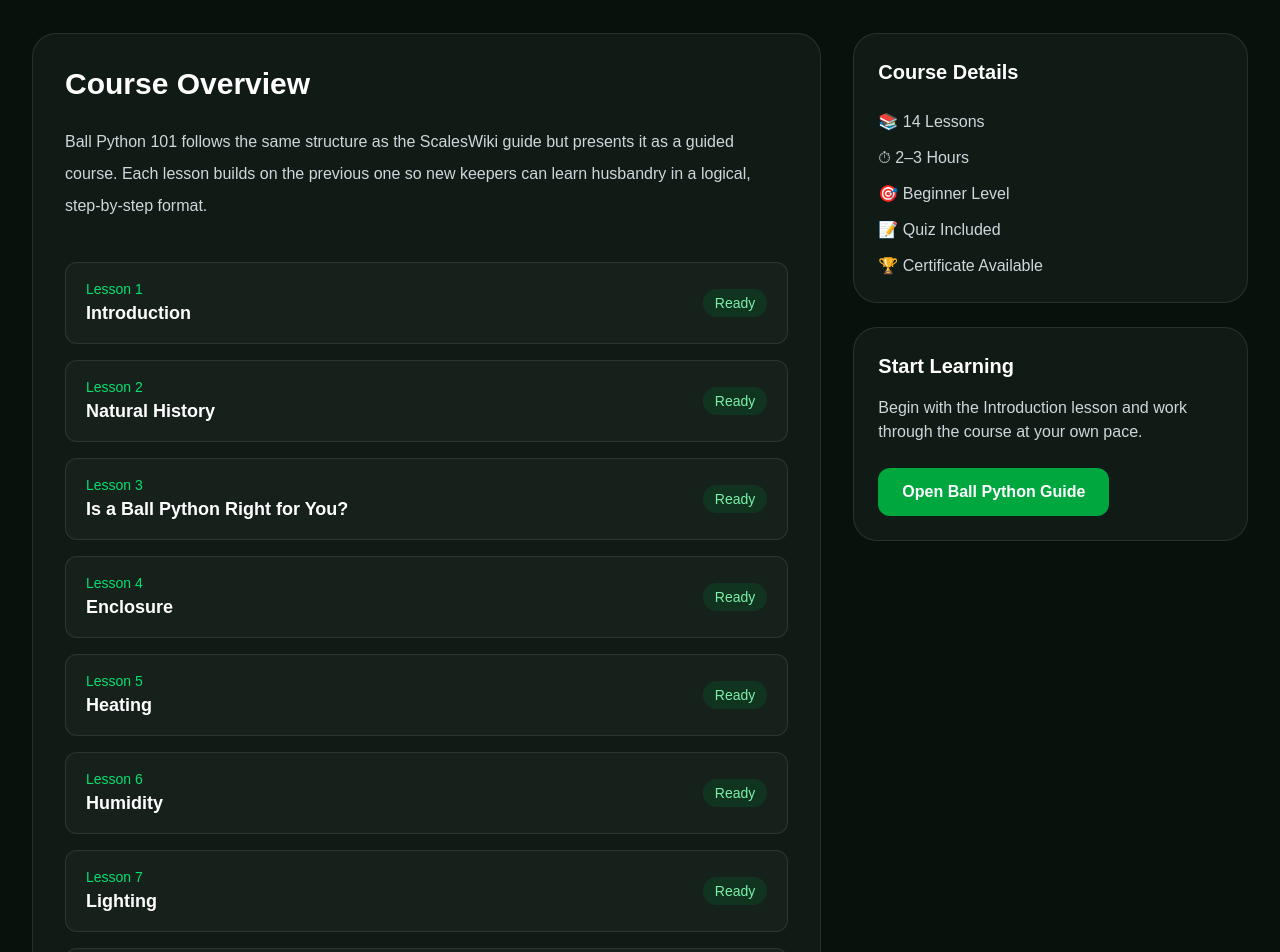
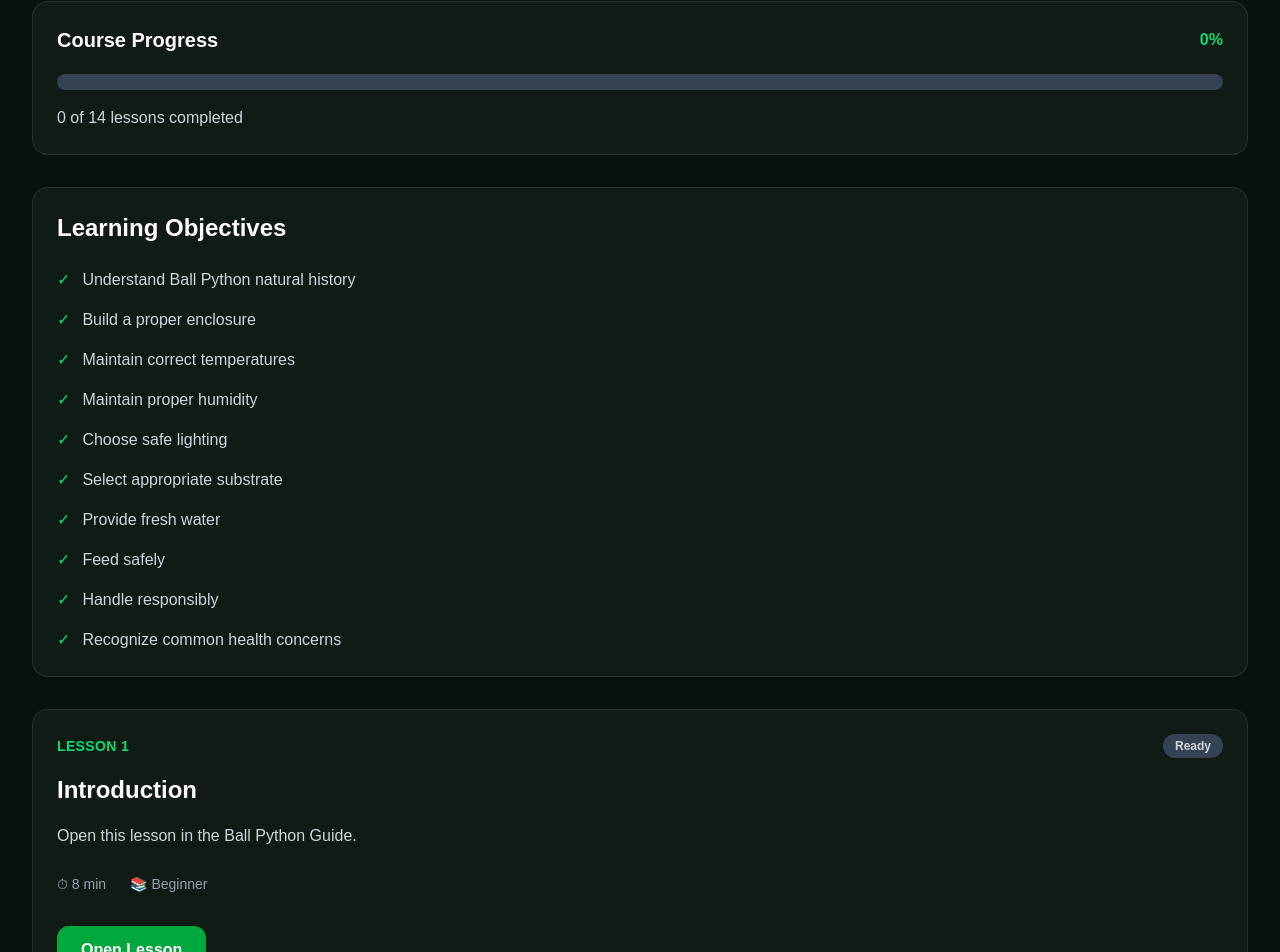
Before and after one commit to scalesandtailsrescue72-star/scaleswiki, a Next.js app: page /Academy/ball-python in a window 1280 px wide. Shown: the part 299-1251 px from the top of the page. Built offline with nearby package versions, Linux system fonts and the light colour scheme.

Commit message:
Build Academy foundation and complete Ball Python architecture

```diff
--- a/app/Academy/ball-python/page.tsx
+++ b/app/Academy/ball-python/page.tsx
@@ -1,22 +1,8 @@
-import Link from "next/link";
 import { SectionHeading } from "@/app/components/ui/SectionHeading";
-
-const lessons = [
-  "Introduction",
-  "Natural History",
-  "Is a Ball Python Right for You?",
-  "Enclosure",
-  "Heating",
-  "Humidity",
-  "Lighting",
-  "Substrate",
-  "Water",
-  "Feeding",
-  "Handling",
-  "Health",
-  "Common Mistakes",
-  "FAQ",
-];
+import { LessonCard } from "../components/LessonCard";
+import { ObjectiveList } from "../components/ObjectiveList";
+import { ProgressBar } from "../components/ProgressBar";
+import { ballPythonCourse } from "../data/ballPythonCourse";
 
 export default function BallPythonAcademyPage() {
   return (
@@ -26,97 +12,41 @@ export default function BallPythonAcademyPage() {
 
         <SectionHeading
           eyebrow="ScalesWiki Academy"
-          title="Ball Python 101"
-          description="A structured learning course designed to teach evidence-based Ball Python husbandry. Complete each lesson in order to build a solid foundation before moving on to the quiz and certificate."
+          title={ballPythonCourse.title}
+          description="Learn Ball Python husbandry through structured lessons based on the ScalesWiki care guide."
         />
 
-        <div className="mt-16 grid gap-8 lg:grid-cols-[2fr_1fr]">
+        <div className="mt-16 space-y-8">
 
-          <div className="rounded-3xl border border-white/10 bg-[#101B15] p-8">
+          <ProgressBar
+            completed={0}
+            total={ballPythonCourse.lessons.length}
+          />
 
-            <h2 className="text-3xl font-bold">
-              Course Overview
-            </h2>
+          <ObjectiveList
+            objectives={ballPythonCourse.objectives}
+          />
 
-            <p className="mt-6 text-gray-300 leading-8">
-              Ball Python 101 follows the same structure as the ScalesWiki
-              guide but presents it as a guided course. Each lesson builds on
-              the previous one so new keepers can learn husbandry in a logical,
-              step-by-step format.
-            </p>
+          <div className="grid gap-6">
 
-            <div className="mt-10 space-y-4">
+            {ballPythonCourse.lessons.map((lesson) => (
 
-              {lessons.map((lesson, index) => (
+              <LessonCard
+                key={lesson.number}
+                lesson={lesson.number}
+                title={lesson.title}
+                description="Open this lesson in the Ball Python Guide."
+                duration={lesson.duration}
+                difficulty={lesson.difficulty as
+                  | "Beginner"
+                  | "Intermediate"
+                  | "Advanced"}
+                href={lesson.href}
+              />
 
-                <div
-                  key={lesson}
-                  className="flex items-center justify-between rounded-xl border border-white/10 bg-[#15211A] px-5 py-4"
-                >
-
-                  <div>
-                    <p className="text-sm text-green-400">
-                      Lesson {index + 1}
-                    </p>
-
-                    <h3 className="font-semibold text-lg">
-                      {lesson}
-                    </h3>
-                  </div>
-
-                  <span className="rounded-full bg-green-700/20 px-3 py-1 text-sm text-green-300">
-                    Ready
-                  </span>
-
-                </div>
-
-              ))}
-
-            </div>
+            ))}
 
           </div>
-
-          <aside className="space-y-6">
-
-            <div className="rounded-3xl border border-white/10 bg-[#101B15] p-6">
-
-              <h3 className="text-xl font-bold">
-                Course Details
-              </h3>
-
-              <div className="mt-6 space-y-3 text-gray-300">
-
-                <p>📚 14 Lessons</p>
-                <p>⏱ 2–3 Hours</p>
-                <p>🎯 Beginner Level</p>
-                <p>📝 Quiz Included</p>
-                <p>🏆 Certificate Available</p>
-
-              </div>
-
-            </div>
-
-            <div className="rounded-3xl border border-white/10 bg-[#101B15] p-6">
-
-              <h3 className="text-xl font-bold">
-                Start Learning
-              </h3>
-
-              <p className="mt-4 text-gray-300">
-                Begin with the Introduction lesson and work through the course
-                at your own pace.
-              </p>
-
-              <Link
-                href="/species/ball-python"
-                className="mt-6 inline-flex rounded-xl bg-green-600 px-6 py-3 font-semibold transition hover:bg-green-500"
-              >
-                Open Ball Python Guide
-              </Link>
-
-            </div>
-
-          </aside>
 
         </div>
 
--- /dev/null
+++ b/app/Academy/components/ObjectiveList.tsx
@@ -0,0 +1,25 @@
+interface ObjectiveListProps {
+  objectives: string[];
+}
+
+export function ObjectiveList({ objectives }: ObjectiveListProps) {
+  return (
+    <div className="rounded-2xl border border-white/10 bg-[#101B15] p-6">
+      <h3 className="text-2xl font-bold text-white">
+        Learning Objectives
+      </h3>
+
+      <ul className="mt-6 space-y-4">
+        {objectives.map((objective) => (
+          <li
+            key={objective}
+            className="flex items-start gap-3 text-gray-300"
+          >
+            <span className="text-green-400">✓</span>
+            <span>{objective}</span>
+          </li>
+        ))}
+      </ul>
+    </div>
+  );
+}
--- /dev/null
+++ b/app/Academy/components/ProgressBar.tsx
@@ -0,0 +1,43 @@
+interface ProgressBarProps {
+  completed: number;
+  total: number;
+}
+
+export function ProgressBar({
+  completed,
+  total,
+}: ProgressBarProps) {
+  const percent =
+    total === 0 ? 0 : Math.round((completed / total) * 100);
+
+  return (
+    <div className="rounded-2xl border border-white/10 bg-[#101B15] p-6">
+
+      <div className="flex items-center justify-between">
+
+        <h3 className="text-xl font-bold text-white">
+          Course Progress
+        </h3>
+
+        <span className="font-semibold text-green-400">
+          {percent}%
+        </span>
+
+      </div>
+
+      <div className="mt-5 h-4 overflow-hidden rounded-full bg-gray-700">
+
+        <div
+          className="h-full rounded-full bg-green-500 transition-all"
+          style={{ width: `${percent}%` }}
+        />
+
+      </div>
+
+      <p className="mt-4 text-gray-300">
+        {completed} of {total} lessons completed
+      </p>
+
+    </div>
+  );
+}
--- /dev/null
+++ b/app/Academy/data/ballPythonCourse.ts
@@ -0,0 +1,120 @@
+export const ballPythonCourse = {
+  title: "Ball Python 101",
+  level: "Beginner",
+  estimatedTime: "2–3 Hours",
+  certificate: true,
+
+  objectives: [
+    "Understand Ball Python natural history",
+    "Build a proper enclosure",
+    "Maintain correct temperatures",
+    "Maintain proper humidity",
+    "Choose safe lighting",
+    "Select appropriate substrate",
+    "Provide fresh water",
+    "Feed safely",
+    "Handle responsibly",
+    "Recognize common health concerns",
+  ],
+
+  lessons: [
+    {
+      number: 1,
+      title: "Introduction",
+      duration: "8 min",
+      difficulty: "Beginner",
+      href: "/species/ball-python#introduction",
+    },
+    {
+      number: 2,
+      title: "Natural History",
+      duration: "10 min",
+      difficulty: "Beginner",
+      href: "/species/ball-python#natural-history",
+    },
+    {
+      number: 3,
+      title: "Is a Ball Python Right for You?",
+      duration: "10 min",
+      difficulty: "Beginner",
+      href: "/species/ball-python#is-it-right-for-you",
+    },
+    {
+      number: 4,
+      title: "Enclosure",
+      duration: "15 min",
+      difficulty: "Beginner",
+      href: "/species/ball-python#enclosure",
+    },
+    {
+      number: 5,
+      title: "Heating",
+      duration: "12 min",
+      difficulty: "Beginner",
+      href: "/species/ball-python#heating",
+    },
+    {
+      number: 6,
+      title: "Humidity",
+      duration: "10 min",
+      difficulty: "Beginner",
+      href: "/species/ball-python#humidity",
+    },
+    {
+      number: 7,
+      title: "Lighting",
+      duration: "10 min",
+      difficulty: "Beginner",
+      href: "/species/ball-python#lighting",
+    },
+    {
+      number: 8,
+      title: "Substrate",
+      duration: "10 min",
+      difficulty: "Beginner",
+      href: "/species/ball-python#substrate",
+    },
+    {
+      number: 9,
+      title: "Water",
+      duration: "6 min",
+      difficulty: "Beginner",
+      href: "/species/ball-python#water",
+    },
+    {
+      number: 10,
+      title: "Feeding",
+      duration: "15 min",
+      difficulty: "Beginner",
+      href: "/species/ball-python#feeding",
+    },
+    {
+      number: 11,
+      title: "Handling",
+      duration: "8 min",
+      difficulty: "Beginner",
+      href: "/species/ball-python#handling",
+    },
+    {
+      number: 12,
+      title: "Health",
+      duration: "15 min",
+      difficulty: "Intermediate",
+      href: "/species/ball-python#health",
+    },
+    {
+      number: 13,
+      title: "Common Mistakes",
+      duration: "10 min",
+      difficulty: "Beginner",
+      href: "/species/ball-python#common-mistakes",
+    },
+    {
+      number: 14,
+      title: "FAQ",
+      duration: "8 min",
+      difficulty: "Beginner",
+      href: "/species/ball-python#faq",
+    },
+  ],
+};
```
Also changed, not shown: app/Academy/types/course.ts (added, +31 -0 lines), app/Academy/components/CertificateCard.tsx (added), app/Academy/components/CourseCard.tsx (renamed from app/components/CourseCard.tsx), app/Academy/components/CourseStats.tsx (added), app/Academy/components/LessonCard.tsx (renamed from app/components/LessonCard.tsx), app/Academy/components/LessonComplete.tsx (added), app/Academy/components/LessonNavigation.tsx (added).
